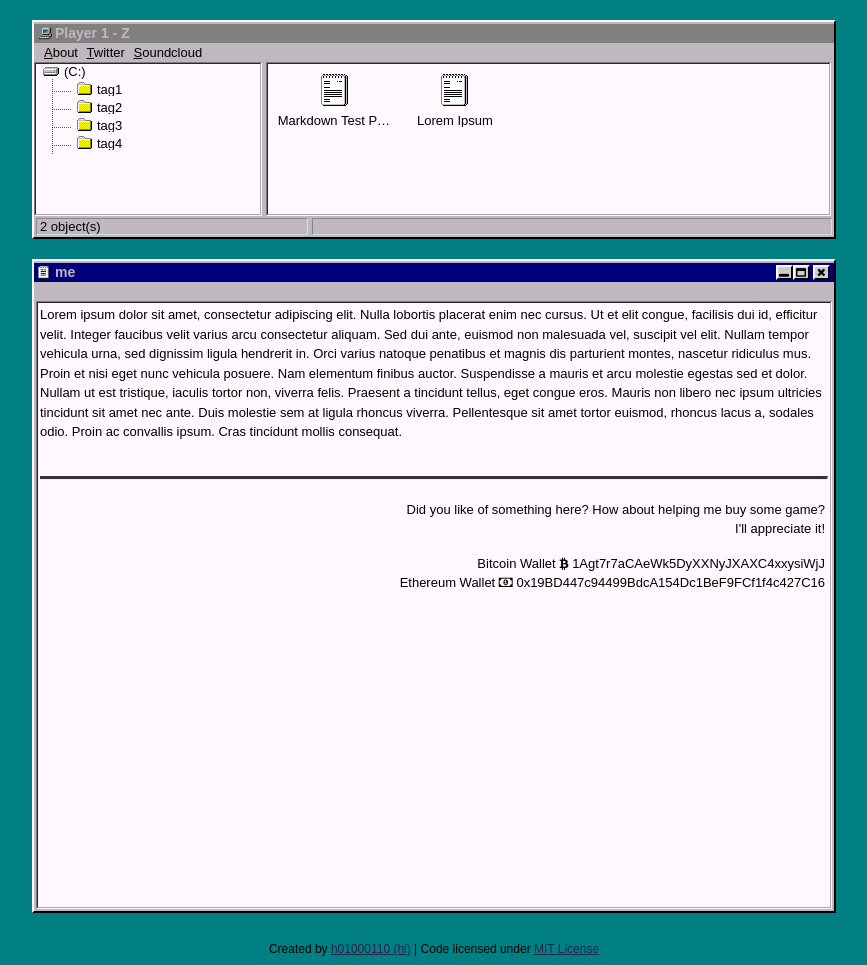
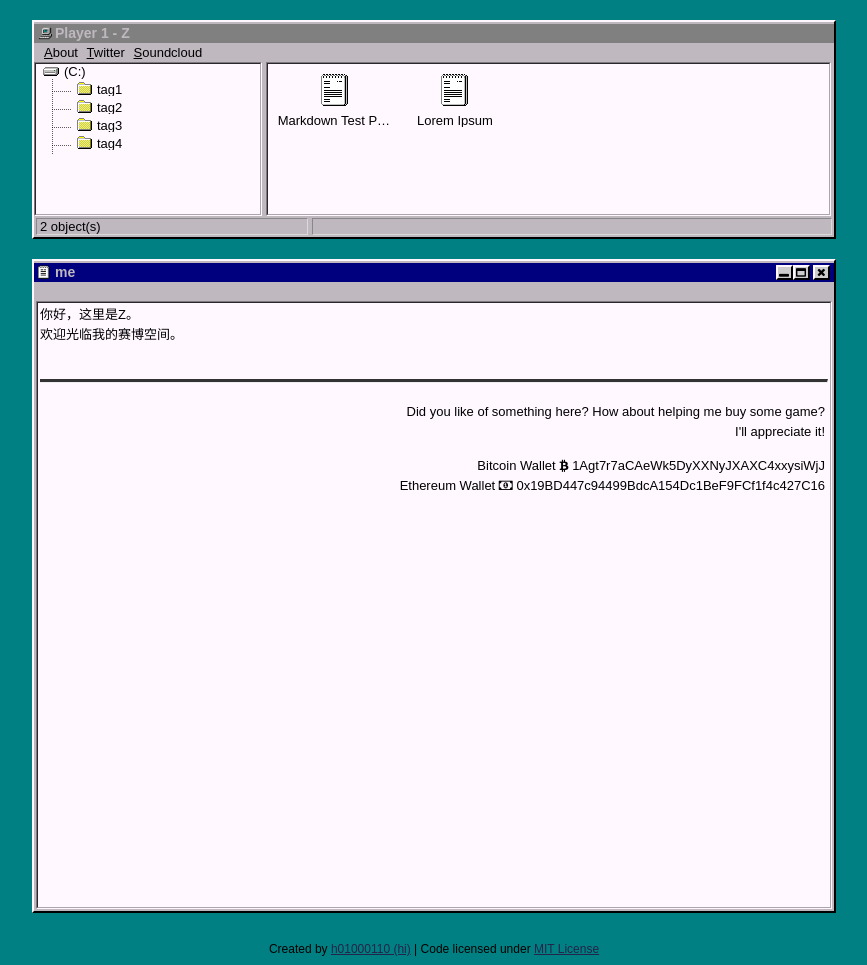
Before and after one commit to player1-Z/player1-Z.github.io, a Jekyll site: the page built from me/index.md, in a window 1280 px wide. Shown: the whole page, without its empty margins (206-1073 px from the left). Built offline with Jekyll 4.4.1, drawn with Linux system fonts in a browser that asks for light colours.

Commit message:
Update index.md

```diff
--- a/me/index.md
+++ b/me/index.md
@@ -3,4 +3,5 @@ layout: me
 title: me
 ---
 
-Lorem ipsum dolor sit amet, consectetur adipiscing elit. Nulla lobortis placerat enim nec cursus. Ut et elit congue, facilisis dui id, efficitur velit. Integer faucibus velit varius arcu consectetur aliquam. Sed dui ante, euismod non malesuada vel, suscipit vel elit. Nullam tempor vehicula urna, sed dignissim ligula hendrerit in. Orci varius natoque penatibus et magnis dis parturient montes, nascetur ridiculus mus. Proin et nisi eget nunc vehicula posuere. Nam elementum finibus auctor. Suspendisse a mauris et arcu molestie egestas sed et dolor. Nullam ut est tristique, iaculis tortor non, viverra felis. Praesent a tincidunt tellus, eget congue eros. Mauris non libero nec ipsum ultricies tincidunt sit amet nec ante. Duis molestie sem at ligula rhoncus viverra. Pellentesque sit amet tortor euismod, rhoncus lacus a, sodales odio. Proin ac convallis ipsum. Cras tincidunt mollis consequat.
+你好，这里是Z。
+欢迎光临我的赛博空间。
```
